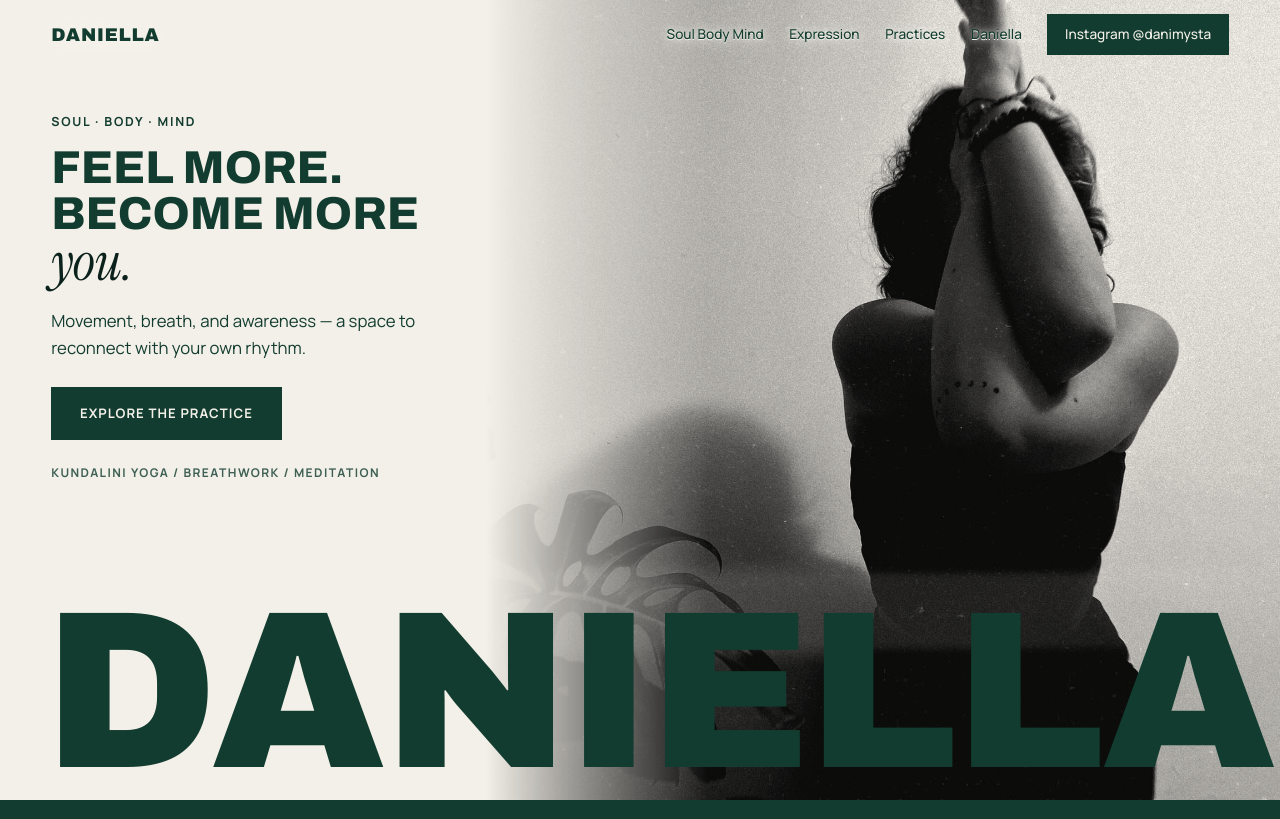
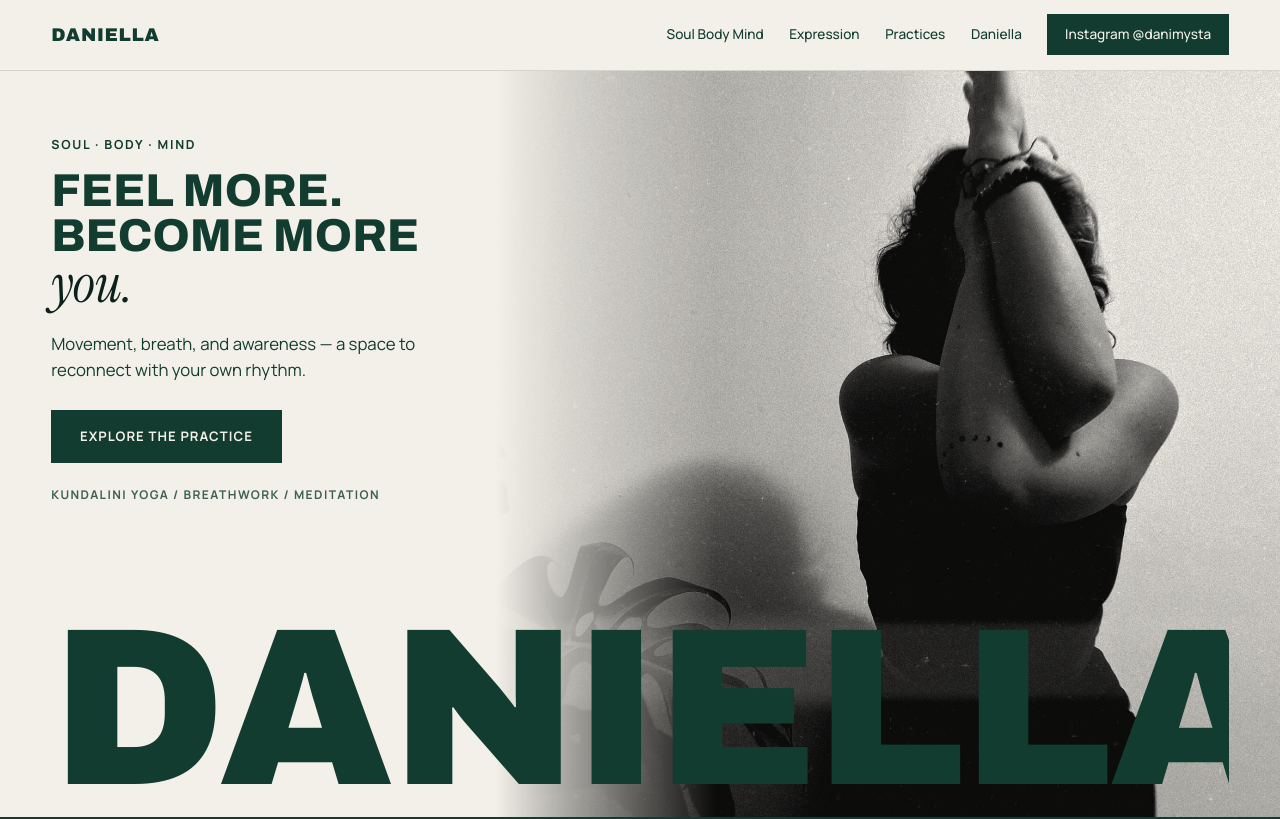
Before and after one commit to m7madi8/daniella, a plain HTML site: page index.html in a window 1280 px wide. Shown: the top 819 px of the page. Drawn offline with Linux system fonts and the light colour scheme.

Commit message:
Separate sticky header from hero and prevent horizontal overflow.
Co-authored-by: Cursor <cursoragent@cursor.com>

```diff
--- a/index.html
+++ b/index.html
@@ -27,7 +27,7 @@
 <body>
 <a class="skip" href="#main">Skip to content</a>
 
-<header class="nav" id="top">
+<header class="site-header nav" id="top">
   <a class="nav__brand" href="#top" aria-label="Daniella Sophia, back to top">DANIELLA</a>
   <button type="button" class="nav__toggle" aria-expanded="false" aria-controls="menu">Menu</button>
   <nav id="menu" class="nav__links" aria-label="Main">
@@ -52,8 +52,8 @@
 </header>
 
 <main id="main">
-<!-- A · OPENING -->
-<section class="hero">
+<div class="hero-wrap">
+<section class="hero" aria-label="Introduction">
   <figure class="hero__photo">
     <picture>
       <source media="(max-width: 760px)" srcset="assets/daniella-hero-mobile.jpg" width="1440" height="1008">
@@ -69,6 +69,7 @@
   </div>
   <p class="wordmark" aria-hidden="true">DANIELLA</p>
 </section>
+</div>
 
 <!-- B · SOUL / BODY / MIND -->
 <section class="sbm" id="identity">
--- a/styles.css
+++ b/styles.css
@@ -9,10 +9,13 @@
   --hero-focus-y:24%;
   --hero-focus-mobile-x:50%;
   --hero-focus-mobile-y:18%;
+  --nav-h:3.35rem;
 }
 *{box-sizing:border-box;margin:0}
-html{scroll-behavior:smooth;scroll-padding-top:4rem}
-body{font:400 1.05rem/1.6 var(--text);background:var(--porc);color:var(--ink);overflow-x:hidden}
+html{scroll-behavior:smooth;scroll-padding-top:var(--nav-h);overflow-x:clip}
+body{font:400 1.05rem/1.6 var(--text);background:var(--porc);color:var(--ink);overflow-x:clip;max-width:100%}
+main{overflow-x:clip}
+.hero-wrap{overflow-x:clip;isolation:isolate}
 img{display:block;max-width:100%;height:auto}
 a{color:inherit}
 :focus-visible{outline:3px solid var(--sage);outline-offset:3px}
@@ -27,8 +30,8 @@ em{font-family:var(--serif);font-style:italic;font-weight:400}
 .btn--light{background:var(--porc);color:var(--forest)}.btn--light:hover{background:var(--sage);color:var(--ever)}
 
 /* ===== NAV ===== */
-.nav{position:fixed;inset:0 0 auto;z-index:20;display:flex;justify-content:space-between;align-items:center;padding:.9rem var(--pad);color:var(--forest);mix-blend-mode:normal;transition:background .35s ease,border-color .35s ease,box-shadow .35s ease}
-.nav.is-scrolled{background:rgba(243,240,233,.94);border-bottom:1px solid rgba(169,185,165,.45);box-shadow:0 1px 0 rgba(17,17,17,.04)}
+.site-header.nav{position:sticky;top:0;z-index:30;display:flex;justify-content:space-between;align-items:center;min-height:var(--nav-h);padding:.9rem var(--pad);color:var(--forest);background:var(--porc);border-bottom:1px solid rgba(169,185,165,.45);transition:box-shadow .35s ease}
+.nav.is-scrolled{box-shadow:0 4px 24px rgba(17,17,17,.06)}
 .nav__brand{font:900 1.15rem var(--disp);font-stretch:75%;text-decoration:none;letter-spacing:.04em}
 .nav__links{display:flex;gap:1.6rem;align-items:center;font-size:.85rem;font-weight:500}
 .nav__links a{text-decoration:none;padding:.5rem 0;border-bottom:1px solid transparent}
@@ -45,30 +48,28 @@ em{font-family:var(--serif);font-style:italic;font-weight:400}
   .nav__menu a{display:inline;font-size:.85rem;font-weight:500;font-family:var(--text);text-transform:none;font-stretch:100%;letter-spacing:0;padding:.5rem 0;border-bottom:1px solid transparent}
   .nav__menu a:hover{border-color:currentColor}
   .nav__num{display:none}
-  .nav:not(.is-scrolled) .nav__links a:not(.nav__cta){text-shadow:0 0 18px var(--porc),0 0 6px var(--porc),0 1px 0 var(--porc)}
-  .nav:not(.is-scrolled) .nav__brand{text-shadow:0 0 18px var(--porc),0 0 6px var(--porc)}
 }
 
 /* ===== A · HERO ===== */
-.hero{position:relative;min-height:100svh;background:var(--porc);overflow:hidden;color:var(--forest);display:flex;align-items:flex-end}
-.hero__photo{position:absolute;right:0;top:0;height:100%;width:min(62vw,100svh*1.05)}
+.hero{position:relative;min-height:calc(100svh - var(--nav-h));max-width:100%;background:var(--porc);overflow:hidden;color:var(--forest);display:flex;align-items:flex-end}
+.hero__photo{position:absolute;right:0;top:0;height:100%;width:min(62vw,calc((100svh - var(--nav-h)) * 1.05));max-width:100%}
 .hero__photo picture,.hero__photo img{display:block;width:100%;height:100%}
 .hero__photo img{object-fit:cover;object-position:var(--hero-focus-x) var(--hero-focus-y);mix-blend-mode:multiply;filter:contrast(1.04);
   -webkit-mask-image:linear-gradient(to right,transparent 0,#000 28%);mask-image:linear-gradient(to right,transparent 0,#000 28%);
   animation:photoIn 1.6s cubic-bezier(.2,.7,.2,1) both}
-.hero__copy{position:relative;z-index:2;padding:7rem var(--pad) clamp(6.5rem,16vw,10.5rem);align-self:flex-start;max-width:34rem}
+.hero__copy{position:relative;z-index:2;padding:clamp(2.5rem,6vw,4rem) var(--pad) clamp(6.5rem,16vw,10.5rem);align-self:flex-start;max-width:34rem}
 .hero__title{font:800 clamp(2rem,3.6vw,3.6rem)/.98 var(--disp);font-stretch:80%;text-transform:uppercase;margin:.9rem 0 1.2rem;animation:up .9s .2s both}
 .hero__title em{text-transform:none;font-size:1.15em;color:var(--ever)}
 .hero__sub{max-width:26rem;margin-bottom:1.6rem;animation:up .9s .35s both}
 .hero .btn{animation:up .9s .5s both}
 .hero__marks{margin-top:1.4rem;font-size:.75rem;letter-spacing:.12em;text-transform:uppercase;font-weight:700;opacity:.8}
-.wordmark{position:absolute;z-index:1;left:calc(var(--pad) - .6vw);bottom:clamp(.05em,1.2vw,.35em);font:900 clamp(3.6rem,17.5vw,20rem)/.82 var(--disp);font-stretch:62%;color:var(--forest);white-space:nowrap;letter-spacing:-.01em;pointer-events:none;animation:wm 1.1s cubic-bezier(.2,.7,.2,1) both}
+.wordmark{position:absolute;z-index:1;left:var(--pad);right:var(--pad);bottom:clamp(.05em,1.2vw,.35em);max-width:calc(100% - 2 * var(--pad));font:900 clamp(3.6rem,17.5vw,20rem)/.82 var(--disp);font-stretch:62%;color:var(--forest);white-space:nowrap;letter-spacing:-.01em;pointer-events:none;overflow:hidden;animation:wm 1.1s cubic-bezier(.2,.7,.2,1) both}
 @keyframes photoIn{from{opacity:0;transform:scale(1.03)}}
 @keyframes up{from{opacity:0;transform:translateY(18px)}}
 @keyframes wm{from{opacity:0;transform:translateY(40%)}}
 
 /* ===== B · SOUL / BODY / MIND ===== */
-.sbm{background:var(--forest);color:var(--porc);padding:clamp(5rem,12vw,11rem) var(--pad);display:grid;gap:0;overflow:hidden}
+.sbm{background:var(--forest);color:var(--porc);padding:clamp(5rem,12vw,11rem) var(--pad);display:grid;gap:0;overflow-x:clip;overflow-y:visible}
 .sbm__w{font:900 clamp(5rem,22vw,26rem)/.82 var(--disp);font-stretch:70%;text-transform:uppercase}
 .sbm__w--1{justify-self:start}
 .sbm__w--2{justify-self:end;color:var(--sage)}
@@ -120,7 +121,7 @@ em{font-family:var(--serif);font-style:italic;font-weight:400}
 .close{background:var(--forest);color:var(--porc);padding:clamp(5rem,14vw,12rem) var(--pad);text-align:left}
 .close__t{font:900 clamp(3.2rem,15vw,17rem)/.86 var(--disp);font-stretch:66%;text-transform:uppercase}
 .close__t em{color:var(--sage);text-transform:none}
-.foot{background:var(--ever);color:var(--sage);padding:3rem var(--pad) 2rem;display:grid;gap:1.2rem;font-size:.9rem}
+.foot{background:var(--ever);color:var(--sage);padding:3rem var(--pad) 2rem;display:grid;gap:1.2rem;font-size:.9rem;overflow-x:clip}
 .foot__w{font:900 clamp(3.5rem,21vw,24rem)/.8 var(--disp);font-stretch:62%;color:var(--porc);overflow:hidden}
 .foot nav{display:flex;flex-wrap:wrap;gap:.4rem 1.6rem}.foot nav a{padding:.5rem 0;text-decoration:none}.foot nav a:hover{color:var(--porc)}
 
@@ -135,7 +136,7 @@ em{font-family:var(--serif);font-style:italic;font-weight:400}
   .meet,.next{grid-template-columns:1fr}
 }
 @media (max-width:760px){
-  .nav{z-index:30;background:var(--porc)}
+  .site-header.nav{z-index:30}
   .nav__toggle{display:block;position:relative;z-index:31;background:transparent;color:var(--forest);padding:.55rem 0;min-height:44px;letter-spacing:.14em;text-transform:uppercase;font-size:.72rem;border:0;border-bottom:1px solid var(--forest)}
   body.nav-open .nav__toggle{visibility:hidden;pointer-events:none}
   .nav__links{position:fixed;inset:0;z-index:40;display:flex;flex-direction:column;background:var(--porc);color:var(--forest);visibility:hidden;pointer-events:none;opacity:0;transform:translateY(-2%);transition:visibility 0s .42s,opacity .38s ease,transform .45s cubic-bezier(.2,.7,.2,1);overflow:hidden}
@@ -167,7 +168,7 @@ em{font-family:var(--serif);font-style:italic;font-weight:400}
   .nav__panel-note{display:block;flex-shrink:0;margin:0;padding:.65rem var(--pad) 0;font-size:.62rem;letter-spacing:.18em;text-transform:uppercase;color:var(--sage);font-weight:600;border-top:1px solid rgba(18,60,47,.1)}
   body.nav-open{overflow:hidden;touch-action:none}
   body.nav-open main,body.nav-open .foot{user-select:none}
-  .hero{flex-direction:column;align-items:stretch;justify-content:flex-start;padding-top:3.6rem;min-height:auto}
+  .hero{flex-direction:column;align-items:stretch;justify-content:flex-start;min-height:auto}
   .hero__photo{position:relative;width:100%;height:clamp(16.5rem,54svh,22.5rem);flex-shrink:0}
   .hero__photo img{object-position:var(--hero-focus-mobile-x) var(--hero-focus-mobile-y);-webkit-mask-image:linear-gradient(to bottom,#000 78%,transparent);mask-image:linear-gradient(to bottom,#000 78%,transparent)}
   .wordmark{position:relative;order:2;left:auto;bottom:auto;margin:-.22em var(--pad) 0;font-size:clamp(3rem,20vw,5.5rem);line-height:.86;z-index:2}
```
Also changed, not shown: 1 other file.
